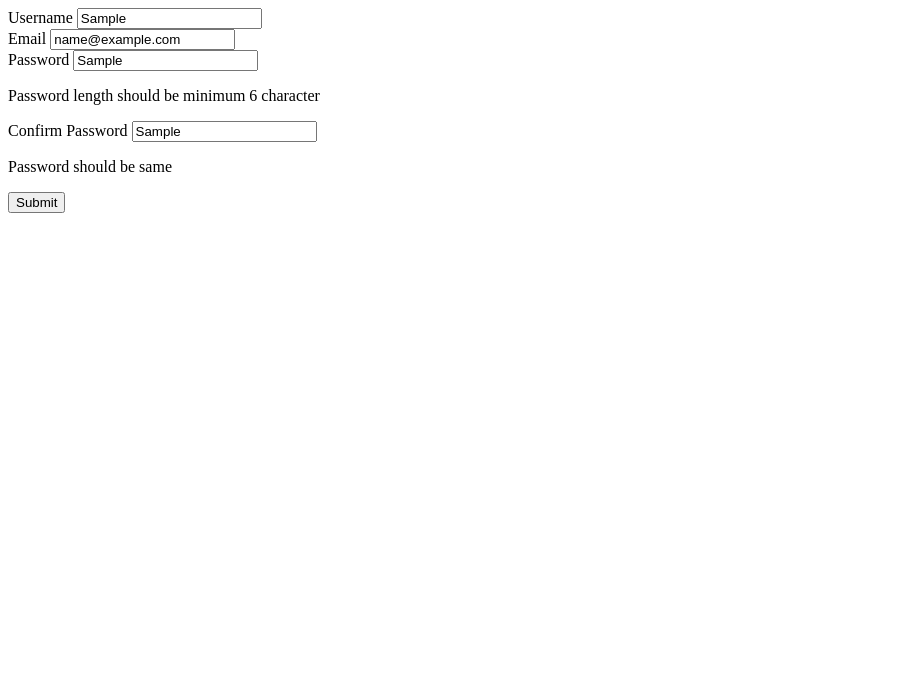
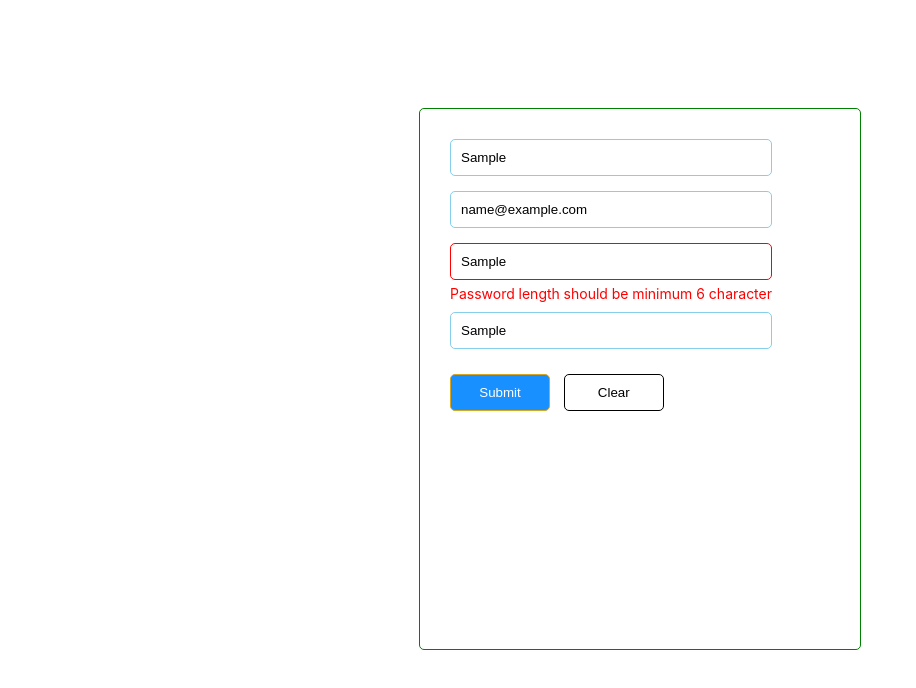
Before and after one commit to swap789/FormValidator, a plain HTML site: page index.html in a window 1280 px wide. Both pictures are taken after typing "Sample", "name@example.com", "Sample", "Sample" into the empty fields and a click on the button "Submit". Shown: the whole page, without its empty margins (0-916 px from the left). Drawn offline with Linux system fonts and the light colour scheme.

Commit message:
Added css changes also added keypress event and colors to error message

```diff
--- a/css/style.css
+++ b/css/style.css
@@ -0,0 +1,57 @@
+body {
+  font-size: 14px;
+  font-family: -apple-system, BlinkMacSystemFont, segoe ui, Roboto,
+    helvetica neue, Arial, noto sans, sans-serif, apple color emoji,
+    segoe ui emoji, segoe ui symbol, noto color emoji;
+  font-variant: tabular-nums;
+}
+.form {
+  position: relative;
+  top: 100px;
+  min-height: 500px;
+  width: 400px;
+  border: 1px solid green;
+  margin: auto;
+  border-radius: 5px;
+  padding: 20px;
+}
+
+input {
+  width: 300px;
+  height: 15px;
+  padding: 10px;
+  margin: 10px;
+  border-radius: 5px;
+  margin-bottom: 5px;
+  border: 1px solid skyblue;
+  outline: none;
+}
+
+button {
+  padding: 10px;
+  border-radius: 5px;
+  border: 1px solid goldenrod;
+  background-color: #1890ff;
+  width: 100px;
+  cursor: pointer;
+  margin-left: 10px;
+  margin-top: 20px;
+  color: white;
+  outline: none;
+}
+
+#clear {
+  background-color: white;
+  border: 1px solid black;
+  color: black;
+}
+p {
+  color: red;
+  padding: 0;
+  margin: 0;
+  margin-left: 10px;
+}
+
+.red-border {
+  border: 1px solid red;
+}
--- a/index.html
+++ b/index.html
@@ -4,30 +4,28 @@
     <meta charset="UTF-8" />
     <meta name="viewport" content="width=device-width, initial-scale=1.0" />
     <title>Form Validator</title>
+    <link rel="stylesheet" href="./css/style.css" />
   </head>
   <body>
-    <div>
+    <div class="form">
       <div id="usernameDiv">
-        <label>Username</label>
         <input id="username" type="text" placeholder="username" />
       </div>
       <div id="emailDiv">
-        <label>Email</label>
         <input id="email" type="text" placeholder="Email" />
       </div>
       <div id="passwordDiv">
-        <label>Password</label>
         <input id="password" type="text" placeholder="Password" />
       </div>
       <div id="confirmPasswordDiv">
-        <label>Confirm Password</label>
         <input
           id="confirmPassword"
           type="text"
           placeholder="Confirm password"
         />
       </div>
-      <button onclick="submit()">Submit</button>
+      <button id="submit" onclick="submit()">Submit</button>
+      <button id="clear" onclick="submit()">Clear</button>
     </div>
     <script src="./js/main.js"></script>
   </body>
--- a/js/main.js
+++ b/js/main.js
@@ -14,27 +14,28 @@ const validator = {
   isPasswordMatch: function (passId, id) {
     const password = document.getElementById(passId);
     const confirmPassword = document.getElementById(id);
-    return password !== confirmPassword;
+    return password.value !== confirmPassword.value;
   },
 };
 
 const fieldValidator = {
   validateUserName: function (id) {
     if (validator.isEmpty(id)) {
-      showErrorMessage("usernameDiv", "Please Enter username");
+      showErrorMessage("username", "usernameDiv", "Please Enter username");
     }
   },
   validateEmail: function (id) {
     if (validator.isEmpty(id)) {
-      showErrorMessage("emailDiv", "Please Enter Email");
+      showErrorMessage("email", "emailDiv", "Please Enter Email");
     } else if (!validator.isEmail(id)) {
-      showErrorMessage("emailDiv", "Please Enter valid email");
+      showErrorMessage("email", "emailDiv", "Please Enter valid email");
     }
   },
 
   validatePassword: function (id) {
     if (validator.isMinimumSixChar(id)) {
       showErrorMessage(
+        "password",
         "passwordDiv",
         "Password length should be minimum 6 character"
       );
@@ -42,25 +43,31 @@ const fieldValidator = {
   },
   confirmPassword: function (passId, id) {
     if (validator.isPasswordMatch(passId, id)) {
-      showErrorMessage("confirmPasswordDiv", "Password should be same");
+      showErrorMessage(
+        "confirmPassword",
+        "confirmPasswordDiv",
+        "Password should be same"
+      );
     }
   },
 };
 
-function showErrorMessage(id, message) {
+function showErrorMessage(textFieldId, id, message) {
   const pElement = document.createElement("p");
   pElement.setAttribute("id", id + "Error");
   if (!document.getElementById(id + "Error")) {
     const textNode = document.createTextNode(message);
+    document.getElementById(textFieldId).classList.add("red-border");
     pElement.append(textNode);
     document.getElementById(id).appendChild(pElement);
   }
 }
 
-function removeErrorMessage(id) {
+function removeErrorMessage(textFieldId, id) {
   const element = document.getElementById(id + "Error");
   if (element && element.parentNode) {
     element.parentNode.removeChild(element);
+    document.getElementById(textFieldId).classList.remove("red-border");
   }
 }
 
@@ -72,11 +79,20 @@ function submit() {
 }
 
 function init() {
-  document.getElementById("username").addEventListener("click", function (e) {
-    console.log(e.target.value);
-    removeErrorMessage("usernameDiv");
-  });
+  onKeyPress("username", "usernameDiv");
+  onKeyPress("email", "emailDiv");
+  onKeyPress("password", "passwordDiv");
+  onKeyPress("confirmPassword", "confirmPasswordDiv");
 }
+
+function onKeyPress(textFieldId, divId) {
+  document
+    .getElementById(textFieldId)
+    .addEventListener("keydown", function (e) {
+      removeErrorMessage(textFieldId, divId);
+    });
+}
+
 window.addEventListener("DOMContentLoaded", function () {
   init();
 });
```
